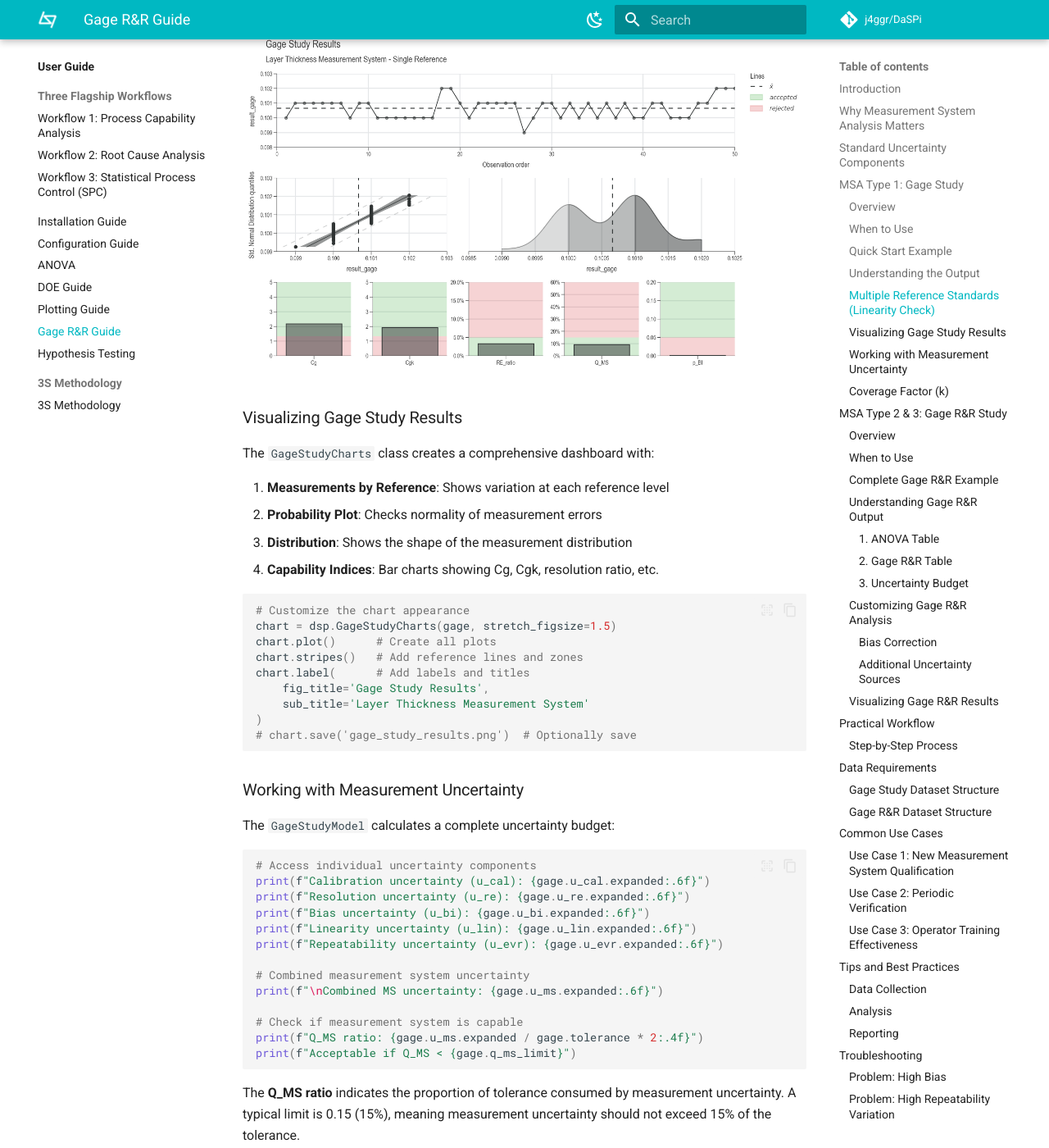
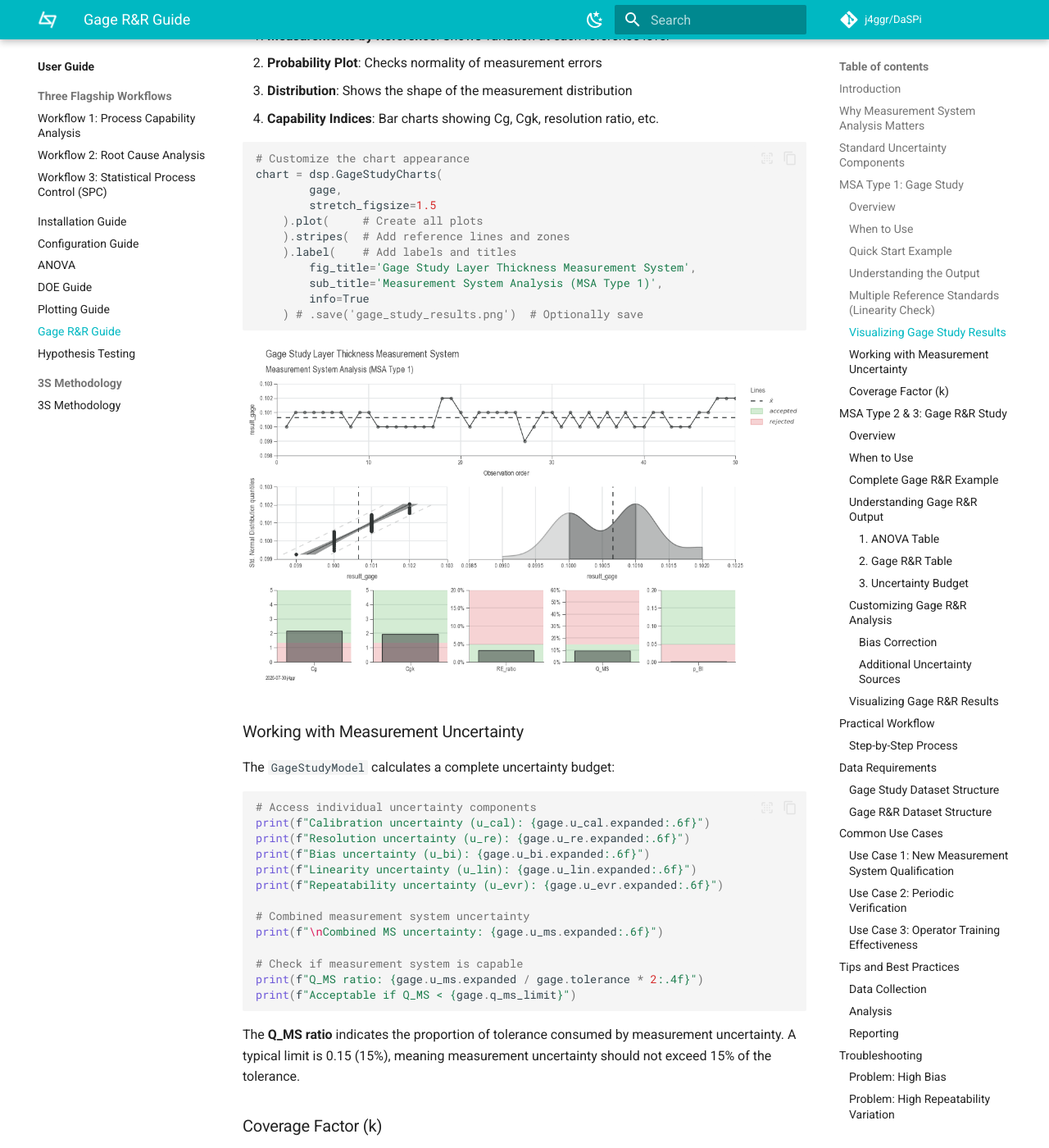
Before and after one commit to j4ggr/DaSPi, an MkDocs documentation site: the page built from docs/guides/gage_analysis.md, in a window 1280 px wide and 1400 px high, scrolled down 6714 px. Shown: the whole window at 82% size. Built offline with MkDocs 1.6.1 and Material for MkDocs 9.7.7, drawn with Linux system fonts in a browser that asks for light colours; comment, search, counter and statistics services are not loaded; some of the changed text lies outside the part shown.

````diff
--- a/docs/guides/gage_analysis.md
+++ b/docs/guides/gage_analysis.md
@@ -159,13 +159,7 @@ gage = dsp.GageStudyModel(
     bias_corrected=False  # Include bias in uncertainty
 )
 
-# Create visualization
-chart = dsp.GageStudyCharts(
-    gage,
-    stretch_figsize=1.5
-).plot().stripes().label()
-
-# Display model summary
+# Display model summary in Notebook
 gage
 ```
 
@@ -206,8 +200,6 @@ The output tables include:
 | REST | 0.000000 | 0.000000 | 0.000000 |      nan |
 |   MS | 0.000723 | 0.001446 | 0.096371 |      nan |
 
-![Gage Study Single Reference](../img/gage_study_single_reference.png)
-
 ### Visualizing Gage Study Results
 
 The `GageStudyCharts` class creates a comprehensive dashboard with:
@@ -219,15 +211,19 @@ The `GageStudyCharts` class creates a comprehensive dashboard with:
 
 ```python
 # Customize the chart appearance
-chart = dsp.GageStudyCharts(gage, stretch_figsize=1.5)
-chart.plot()      # Create all plots
-chart.stripes()   # Add reference lines and zones
-chart.label(      # Add labels and titles
-    fig_title='Gage Study Results',
-    sub_title='Layer Thickness Measurement System'
-)
-# chart.save('gage_study_results.png')  # Optionally save
+chart = dsp.GageStudyCharts(
+        gage,
+        stretch_figsize=1.5
+    ).plot(     # Create all plots
+    ).stripes(  # Add reference lines and zones
+    ).label(    # Add labels and titles
+        fig_title='Gage Study Layer Thickness Measurement System',
+        sub_title='Measurement System Analysis (MSA Type 1)',
+        info=True
+    ) # .save('gage_study_results.png')  # Optionally save
 ```
+
+![Gage Study Single Reference](../img/gage_study_single_reference.png)
 
 ### Working with Measurement Uncertainty
 
@@ -309,13 +305,7 @@ model = dsp.GageRnRModel(
     # u_gv='fixture'       # Use this instead for Type 3
 )
 
-# Step 3: Visualize Results
-chart = dsp.GageRnRCharts(
-    model,
-    stretch_figsize=True
-).plot().stripes().label()
-
-# Step 4: Review the model
+# Step 3: Review the model
 model  # Displays comprehensive uncertainty budget
 ```
 
@@ -500,20 +490,18 @@ The `GageRnRCharts` creates six diagnostic plots:
 
 ```python
 chart = dsp.GageRnRCharts(
-    model,
-    spread_accepted_limit=0.1,   # 10% threshold for acceptance
-    spread_rejected_limit=0.3,   # 30% threshold for rejection
-    u_accepted_limit=0.15,       # 15% uncertainty threshold
-    stretch_figsize=True
-)
-
-chart.plot()
-chart.stripes()  # Adds acceptance zones
-chart.label(
-    fig_title='Gage R&R Study',
-    sub_title='Layer Thickness Measurement Process'
-)
-# chart.save('docs/img/gage_rnr_layer_thickness.png')
+        model,
+        spread_accepted_limit=0.1,   # 10% threshold for acceptance
+        spread_rejected_limit=0.3,   # 30% threshold for rejection
+        u_accepted_limit=0.15,       # 15% uncertainty threshold
+        stretch_figsize=1.5
+    ).plot(
+    ).stripes(  # Adds acceptance zones
+    ).label(
+        fig_title='Gage R&R Layer Thickness Measurement System',
+        sub_title='Measurement System Analysis (MSA Type 2)',
+        info=True
+    ) # .save('gage_rnr_layer_thickness.png')
 ```
 
 ![Gage R&R Layer Thickness](../img/gage_rnr_layer_thickness.png)
--- a/pyproject.toml
+++ b/pyproject.toml
@@ -1,6 +1,6 @@
 [project]
   name = "DaSPi"
-  version = "2.0.0"
+  version = "2.0.1"
   description = "Visualize and analyze your data with DaSPi. This package is designed for users who want to find relevant influencing factors in processes and validate improvements."
   authors = [
     {name = "Reto Jäggli", email = "reto@jaeggli.email"},]
````
Also changed, not shown: README.md (+157 -30 lines), daspi/__init__.py (+0 -38 lines), docs/guides/index.md (+4 -1 lines), docs/index.md (+6 -0 lines), docs/img/anova_dissolution_params.png, docs/img/anova_dissolution_residues.png, docs/img/cpk-analysis_drop-card.png, docs/img/gage_rnr_layer_thickness.png, docs/img/gage_study_single_reference.png, docs/img/logo_base.svg, docs/img/spc_chart_layer_thickness.png (added), 1 other file.
